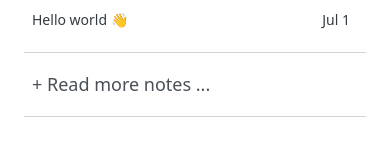
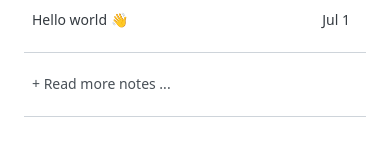
Before and after one commit to matiasgimenezdev/portfolio, a React (Vite) app: page / in a window 390 px wide. Shown: the part 679-839 px from the top of the page. Built offline with nearby package versions, Linux system fonts and the light colour scheme.

Commit message:
change font-size

```diff
--- a/src/components/Blog/ArticleList.tsx
+++ b/src/components/Blog/ArticleList.tsx
@@ -174,7 +174,7 @@ export const ArticleList: FunctionComponent<ArticleListProps> = ({
 									: 'border-grey-medium text-grey-base hover:bg-grey-dark'
 							} flex items-center justify-between transition ease-in-out`}
 						>
-							<span className='font-normal text-lg'>
+							<span className='font-normal text-sm lg:text-lg'>
 								+ Read more notes ...
 							</span>
 						</p>
```
